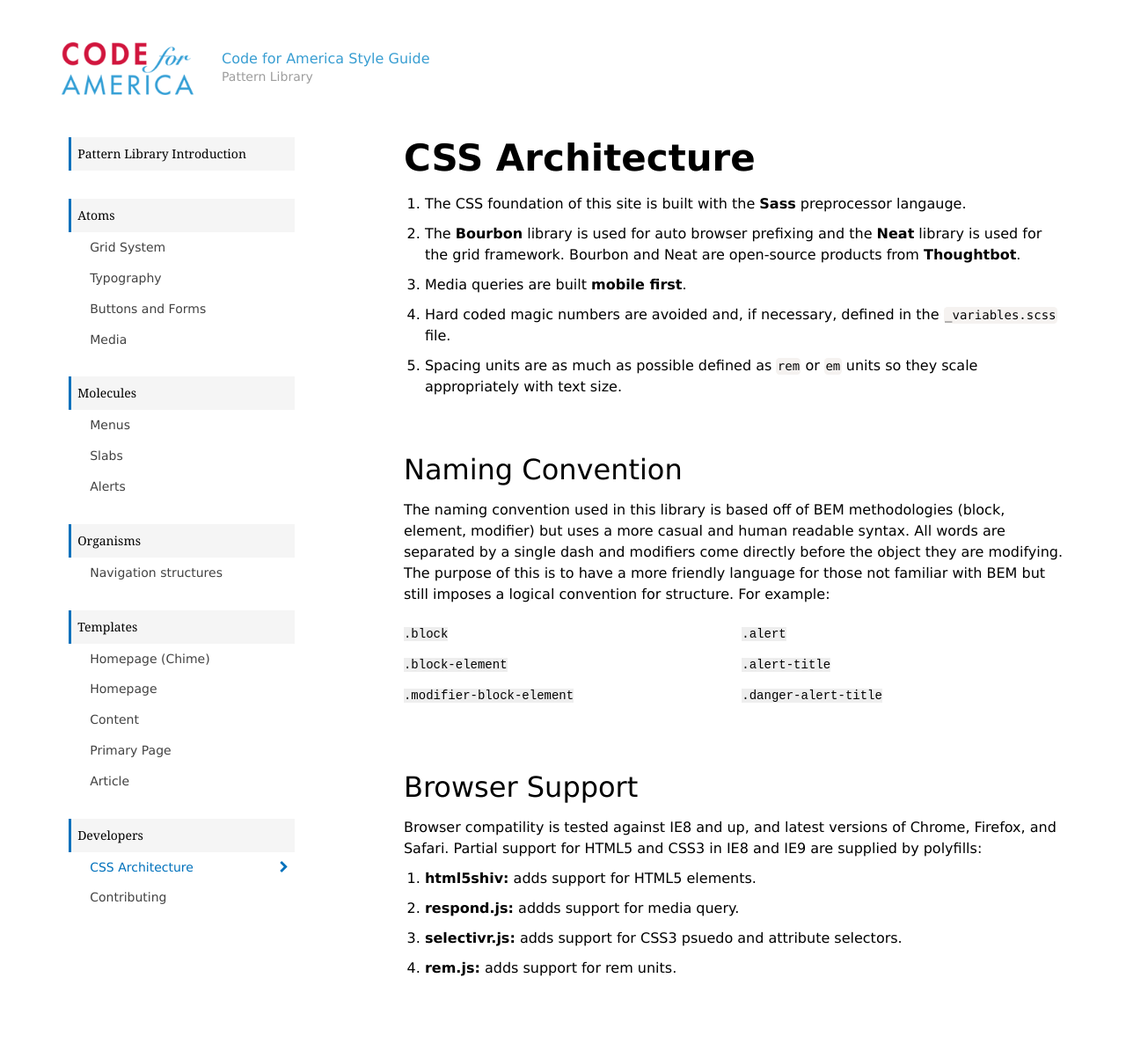
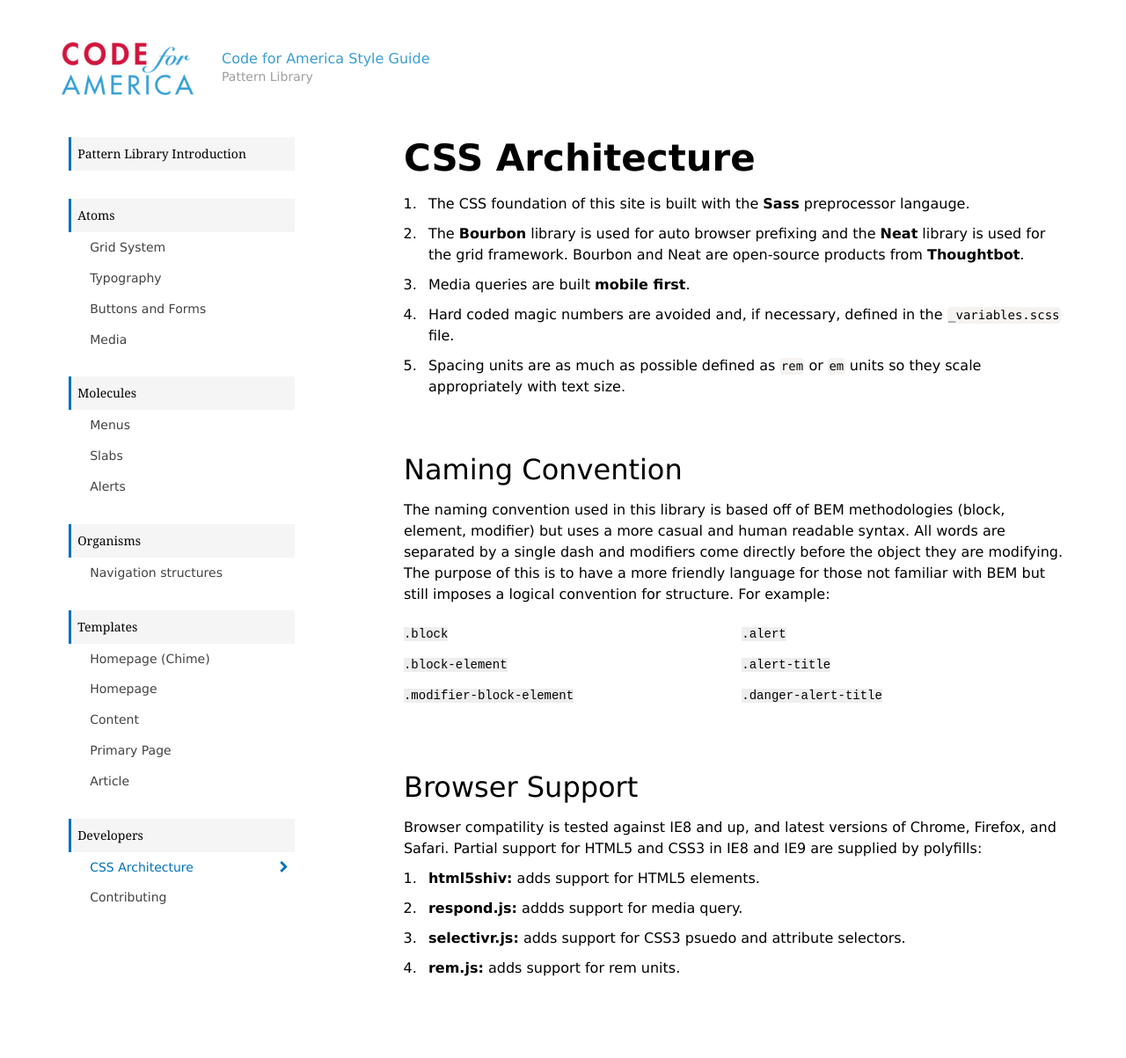
Before and after one commit to codeforamerica/style-guide, a Jekyll site: the page built from _developers/architecture.md, in a window 1280 px wide. Shown: the whole page at 88% size. Built offline with Jekyll 4.4.1, drawn with Linux system fonts in a browser that asks for light colours; nearby versions of some CDN libraries.

Commit message:
Tweak spacing on bullets

```diff
--- a/_sass/atoms/_list.scss
+++ b/_sass/atoms/_list.scss
@@ -4,9 +4,12 @@
   margin: {
     top: $small-spacing;
     bottom: $small-spacing;
+    left: 0;
+    right: 0;
   }
   li {
     line-height: $base-line-height;
+    padding-left: 0;
     margin: {
       top: $small-spacing;
       bottom: $small-spacing;
@@ -16,13 +19,16 @@
 
 @mixin decimal-list() {
   list-style-type: decimal;
-  padding-left: 1.5rem;
+  padding-left: 1.25rem;
   margin: {
     top: $small-spacing;
     bottom: $small-spacing;
+    left: 0;
+    right: 0;
   }
   li {
     line-height: $base-line-height;
+    padding-left: .5rem;
     margin: {
       top: $small-spacing;
       bottom: $small-spacing;
```
